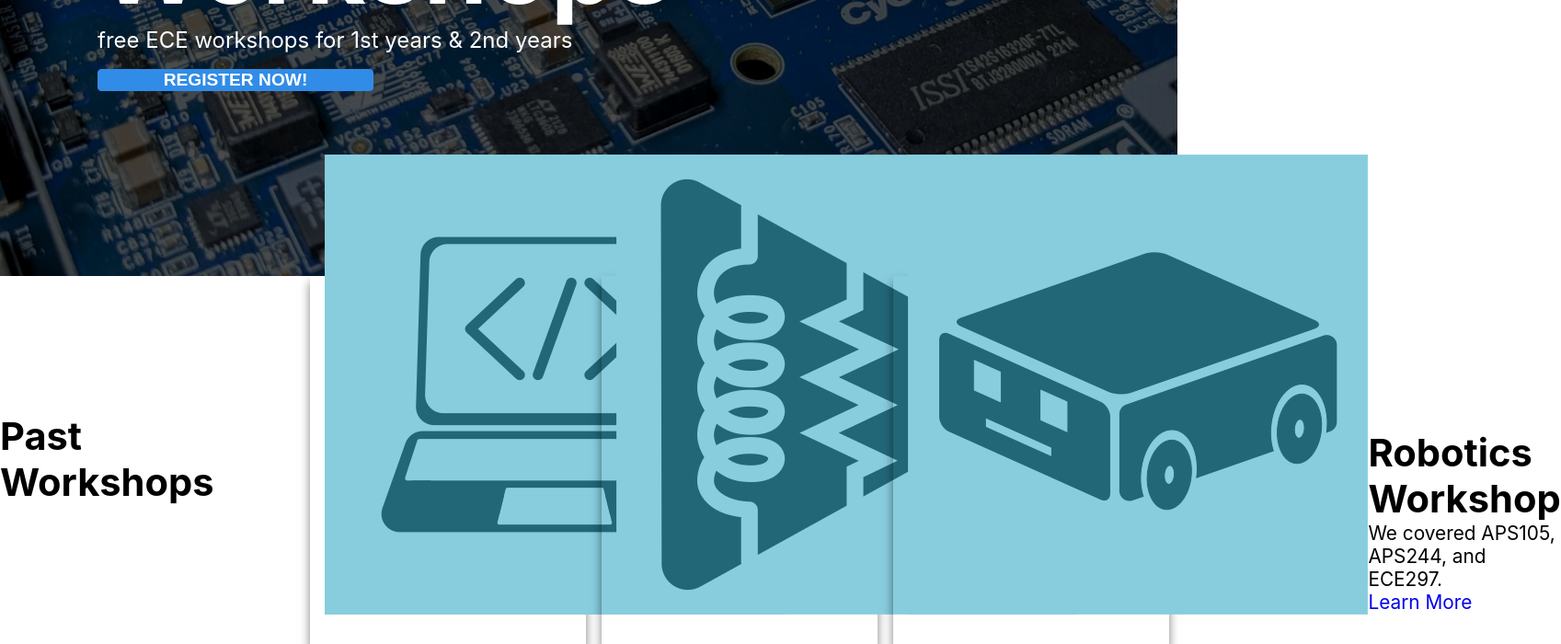
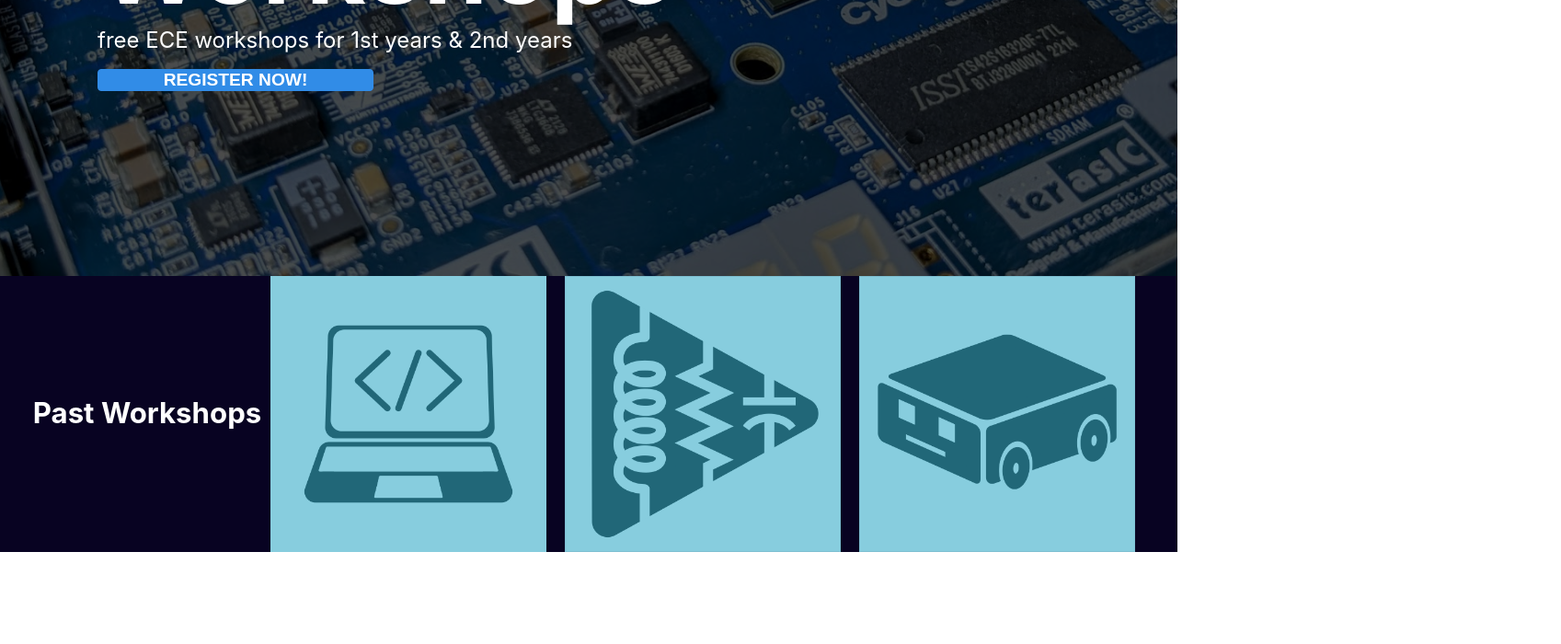
Before and after one commit to irrrrrris/ece-workshop-website, a React (Create React App) app: page / in a window 1280 px wide. Shown: the part 500-1200 px from the top of the page at 92% size, 1697 px wide, since content can reach past the window. After the commit the page ends 1100 px from the top, so only its background shows below. Built offline with nearby package versions, Linux system fonts and the light colour scheme.

Commit message:
I changed the background color and stuff

```diff
--- a/src/components/PastWorkshops.css
+++ b/src/components/PastWorkshops.css
@@ -8,6 +8,11 @@
     display: flex;
     justify-content: center;
     align-items: center;
+    background-color: #080322;
+}
+
+.past h2 {
+    color: #fff;
 }
 
 .past .container {
@@ -18,20 +23,19 @@
 
 .past .container .box {
     width: 300px;
-    height: 400px;
+    height: 300px;
     padding: 2rem 1rem;
     position: relative;
     display: flex;
     align-items: flex-end;
-    box-shadow: 0px 7px 10px rgba(0,0,0,0.5);
     transition: 0.5s ease-in-out;
 }
 
 .past .container .box:hover {
-    transform: translateY(20px);
+    transform: translateY(-20px);
 }
 
-.past .container .box:hover:before {
+.past .container .box:before {
     content: "";
     position: absolute;
     top: 0;
@@ -40,11 +44,65 @@
     width: 100%;
     height: 100%;
     background: linear-gradient(to bottom, rgba(0,176,155,0.5),rgba(150,201,61,1));
-    z-index: 2;
+    z-index: 6;
     transition: 0.52 all;
     opacity: 0;
 }
 
+.past .container .box:hover:before{
+    opacity: 1;
+}
+
+.past .container .box img {
+    width: 100%;
+    height: 100%;
+    object-fit: cover;
+    position: absolute;
+    top: 0;
+    left: 0;
+}
+
+.past .container .box .info {
+    position: relative;
+    z-index: 7;
+    color: #fff;
+    opacity: 0;
+    transform: translateY(-30px);
+    transition: 0.5s all;
+}
+
+.past .container .box:hover .info {
+    opacity: 1;
+    transform: translateY(0px);
+}
+
+.past .container .box .info h1{
+    margin: 0;
+}
+
+.past .container .box .info p {
+    letter-spacing: 1px;
+    font-size: 15px;
+    margin-top: 8px;
+    margin-bottom: 20px;
+}
+
+.past .container .box .info .pushbutton {
+    text-decoration: none;
+    padding: 0.5rem 0.5rem;
+    background: #fff;
+    color: #000;
+    font-size: 14px;
+    font-weight: 600;
+    cursor: pointer;
+    transition: 0.4s ease-in-out;
+}
+
+.past .container .box .info .pushbutton:hover {
+    background: #000;
+    color: #fff;
+    font-weight: 700;
+}
 
 
 
--- a/src/components/PastWorkshops.js
+++ b/src/components/PastWorkshops.js
@@ -10,7 +10,7 @@ import softwarerev from './images/software_reversed.png'
 const PastWorkshops = () => {
   return (
     <div className='past'>
-      <h1>Past Workshops</h1>
+      <h2>Past Workshops</h2>
         <div className='container'>
           <div className='box'>
             <img src={software} alt='software_icon' />
```
